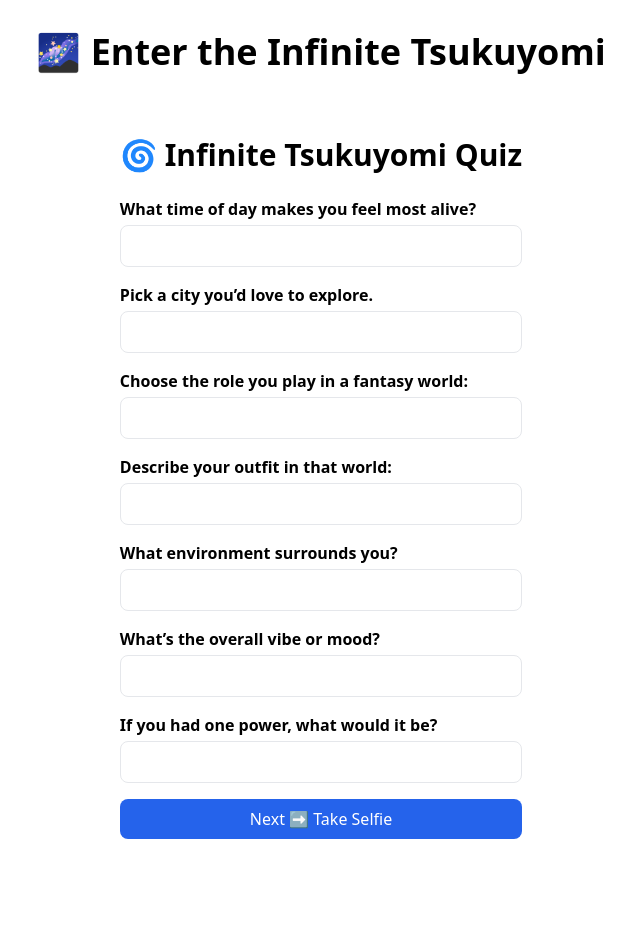
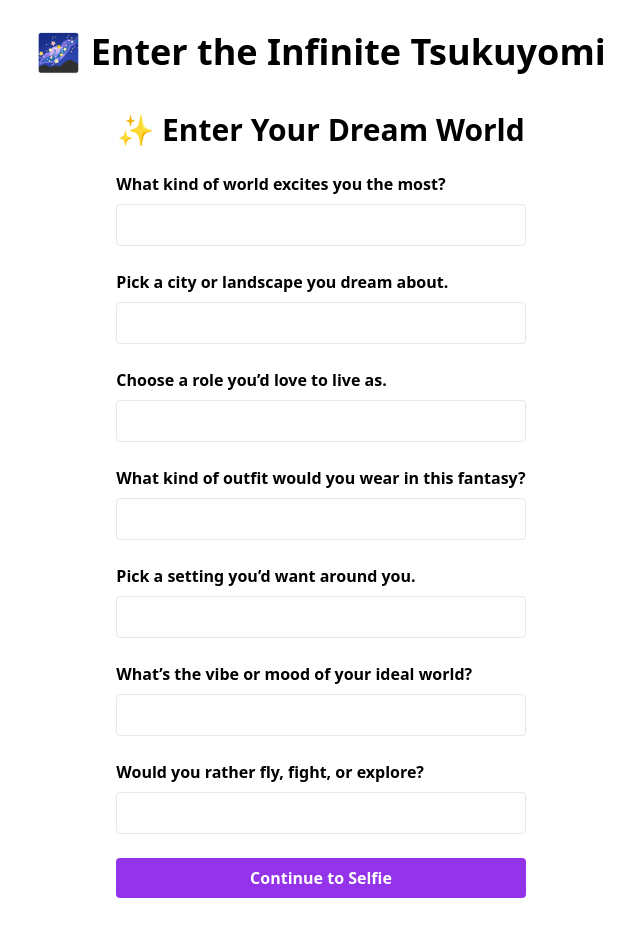
Before and after one commit to saifkazi25/IT129, a Next.js app: page / in a window 1280 px wide. Shown: the top 936 px of the page, without its empty margins (319-959 px from the left). Built offline with nearby package versions, Linux system fonts and the light colour scheme.

Commit message:
Update QuizForm.tsx

```diff
--- a/components/QuizForm.tsx
+++ b/components/QuizForm.tsx
@@ -1,70 +1,61 @@
 'use client';
 
-import React, { useState } from 'react';
 import { useRouter } from 'next/navigation';
+import { useState } from 'react';
 
 const questions = [
-  'What time of day makes you feel most alive?',
-  'Pick a city you’d love to explore.',
-  'Choose the role you play in a fantasy world:',
-  'Describe your outfit in that world:',
-  'What environment surrounds you?',
-  'What’s the overall vibe or mood?',
-  'If you had one power, what would it be?',
+  'What kind of world excites you the most?',
+  'Pick a city or landscape you dream about.',
+  'Choose a role you’d love to live as.',
+  'What kind of outfit would you wear in this fantasy?',
+  'Pick a setting you’d want around you.',
+  'What’s the vibe or mood of your ideal world?',
+  'Would you rather fly, fight, or explore?',
 ];
 
 export default function QuizForm() {
-  const [answers, setAnswers] = useState<string[]>(Array(questions.length).fill(''));
+  const [answers, setAnswers] = useState(Array(questions.length).fill(''));
+  const [error, setError] = useState('');
   const router = useRouter();
 
-  /** update individual answer */
-  const handleChange = (idx: number, val: string) => {
-    const copy = [...answers];
-    copy[idx] = val;
-    setAnswers(copy);
+  const handleChange = (index: number, value: string) => {
+    const updated = [...answers];
+    updated[index] = value;
+    setAnswers(updated);
   };
 
-  /** submit answers and move on */
   const handleSubmit = (e: React.FormEvent) => {
     e.preventDefault();
-
     if (answers.some((a) => a.trim() === '')) {
-      alert('Please answer every question 🚀');
+      setError('Please answer all questions before continuing.');
       return;
     }
 
-    // save latest answers
     localStorage.setItem('quizAnswers', JSON.stringify(answers));
-
     router.push('/selfie');
   };
 
-  /* ----------  JSX  ---------- */
   return (
-    <main className="min-h-screen flex flex-col items-center justify-center gap-6 p-4 bg-white text-black">
-      <h1 className="text-3xl font-bold">🌀 Infinite Tsukuyomi Quiz</h1>
-
-      <form onSubmit={handleSubmit} className="w-full max-w-lg space-y-4">
+    <form onSubmit={handleSubmit} className="max-w-xl mx-auto p-6 space-y-6">
+      <h1 className="text-3xl font-bold text-center">✨ Enter Your Dream World</h1>
       {questions.map((q, i) => (
         <div key={i}>
-            <label className="block font-semibold mb-1">{q}</label>
+          <label className="block font-semibold mb-2">{q}</label>
           <input
             type="text"
             value={answers[i]}
             onChange={(e) => handleChange(i, e.target.value)}
-              className="w-full border rounded-lg p-2"
-              required
+            className="w-full px-3 py-2 rounded border text-black"
           />
         </div>
       ))}
-
+      {error && <p className="text-red-500 text-center">{error}</p>}
       <button
         type="submit"
-          className="w-full bg-blue-600 text-white py-2 rounded-lg hover:bg-blue-700 transition"
+        className="w-full bg-purple-600 hover:bg-purple-700 text-white font-bold py-2 px-4 rounded"
       >
-          Next ➡️ Take Selfie
+        Continue to Selfie
       </button>
     </form>
-    </main>
   );
 }
```
Lines whose indentation alone changed are shown as unchanged.
